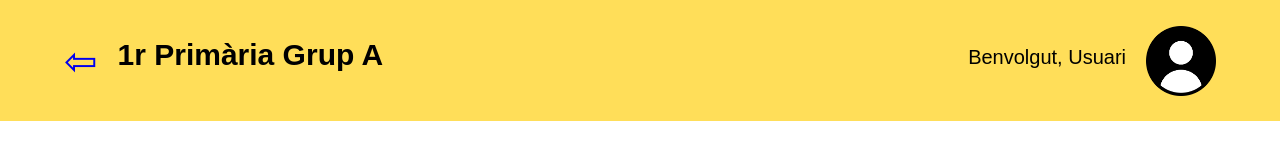
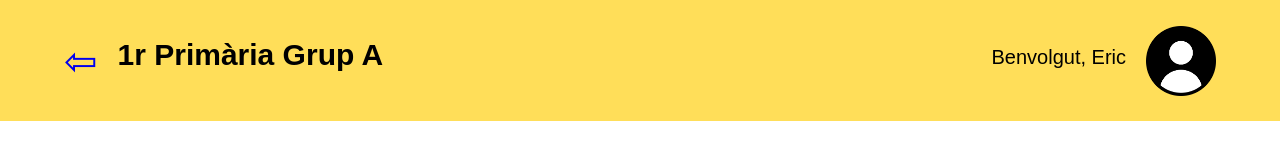
Before and after one commit to GuillemBarris/Registres_curriculars_CRPGA, an Angular app in the folder Registres_curriculars_CRPGA/: page /sda in a window 1280 px wide. Shown: the top 160 px of the page. Built offline with nearby package versions, Linux system fonts and the light colour scheme.

Commit message:
changed user

```diff
--- a/Registres_curriculars_CRPGA/src/app/components/registres-u/registres-u.component.html
+++ b/Registres_curriculars_CRPGA/src/app/components/registres-u/registres-u.component.html
@@ -2,7 +2,7 @@
 <div class="header">
 
     <h1>1r Primària Grup A</h1>
-    <div class="header-subsection"><p>Benvolgut, Usuari</p>
+    <div class="header-subsection"><p>Benvolgut, Eric</p>
       <img id="userIconId" src="assets/img/user.png" alt="User Icon">
     </div>
   </div>
--- a/Registres_curriculars_CRPGA/src/app/components/sda/sda.component.html
+++ b/Registres_curriculars_CRPGA/src/app/components/sda/sda.component.html
@@ -6,7 +6,7 @@
             <h1>1r Primària Grup A</h1>
         </div>
         <div class="header-subsection">
-          <p>Benvolgut, Usuari</p>
+          <p>Benvolgut, Eric</p>
           <img id="userIconId" src="assets/img/user.png" alt="User Icon">
         </div>
       </div>
--- a/Registres_curriculars_CRPGA/src/app/components/summary/summary.component.html
+++ b/Registres_curriculars_CRPGA/src/app/components/summary/summary.component.html
@@ -6,7 +6,7 @@
             <h1>1r Primària Grup A</h1>
         </div>
         <div class="header-subsection">
-          <p>Benvolgut, Usuari</p>
+          <p>Benvolgut, Eric</p>
           <img id="userIconId" src="assets/img/user.png" alt="User Icon">
         </div>
       </div>
```
